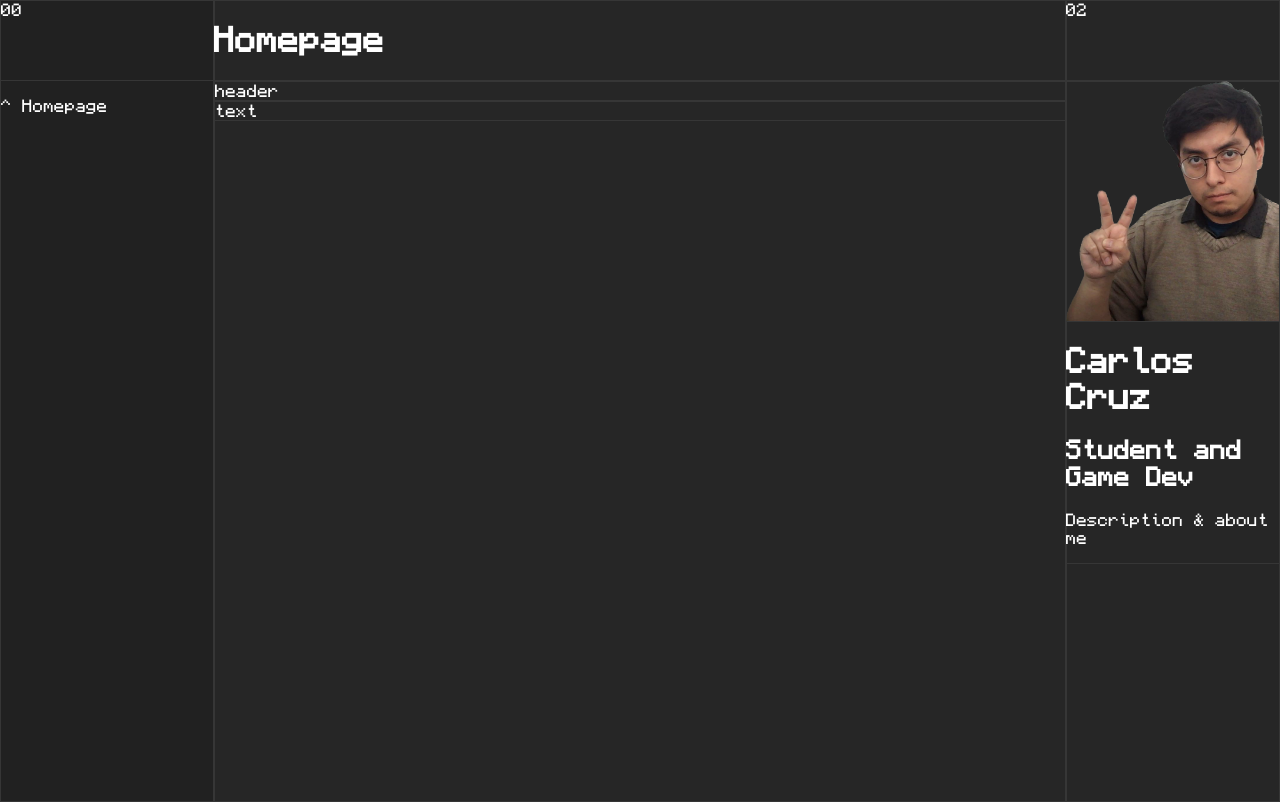
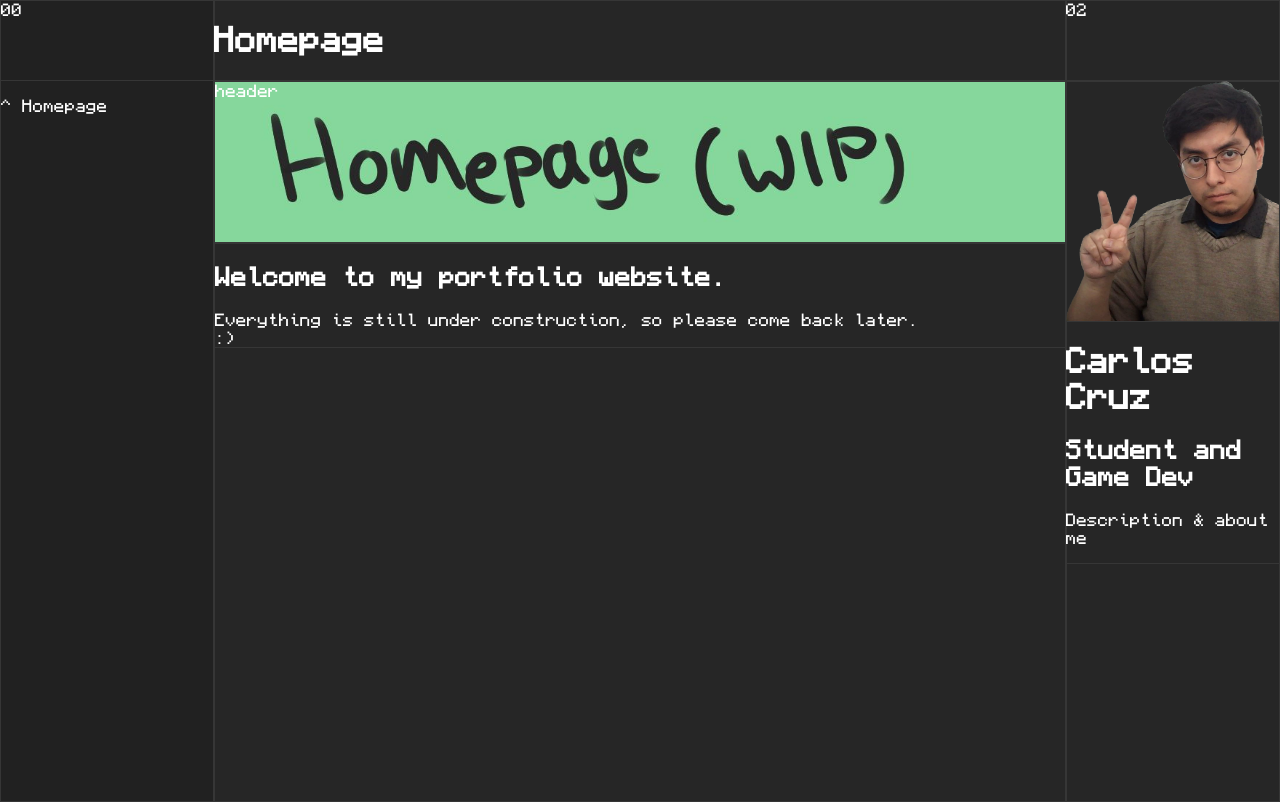
Before and after one commit to GitDeCarlos/gitdecarlos.github.io, a plain HTML site: page index.html in a window 1280 px wide. Drawn offline with Linux system fonts and the light colour scheme.

Commit message:
placeholder items added (banner/text)

```diff
--- a/Stylesheets/darktheme.css
+++ b/Stylesheets/darktheme.css
@@ -62,6 +62,12 @@ div,img {
   margin: -1px;
 }
 
+#page-banner {
+  background-image: url("../Images/header_template.jpg");
+  background-size: cover;
+  height: 10rem;
+}
+
 #bio-image {
   background-image: url("../Images/carloscruz-headshot.png");
   background-size: cover;
--- a/index.html
+++ b/index.html
@@ -22,8 +22,11 @@
      <p>^ Homepage</p>
    </div>
    <div id="example-page-content">
-     <div>header</div>
-     <div>text</div>
+     <div id="page-banner">header</div>
+     <div><h2>Welcome to my portfolio website.</h2>
+       Everything is still under construction, so please come back later.
+       <br>:)
+     </div>
    </div>
    <div id="example-bio-content">
      <div id="bio-image"></div>
```
Also changed, not shown: Images/header_template.jpg (added).
